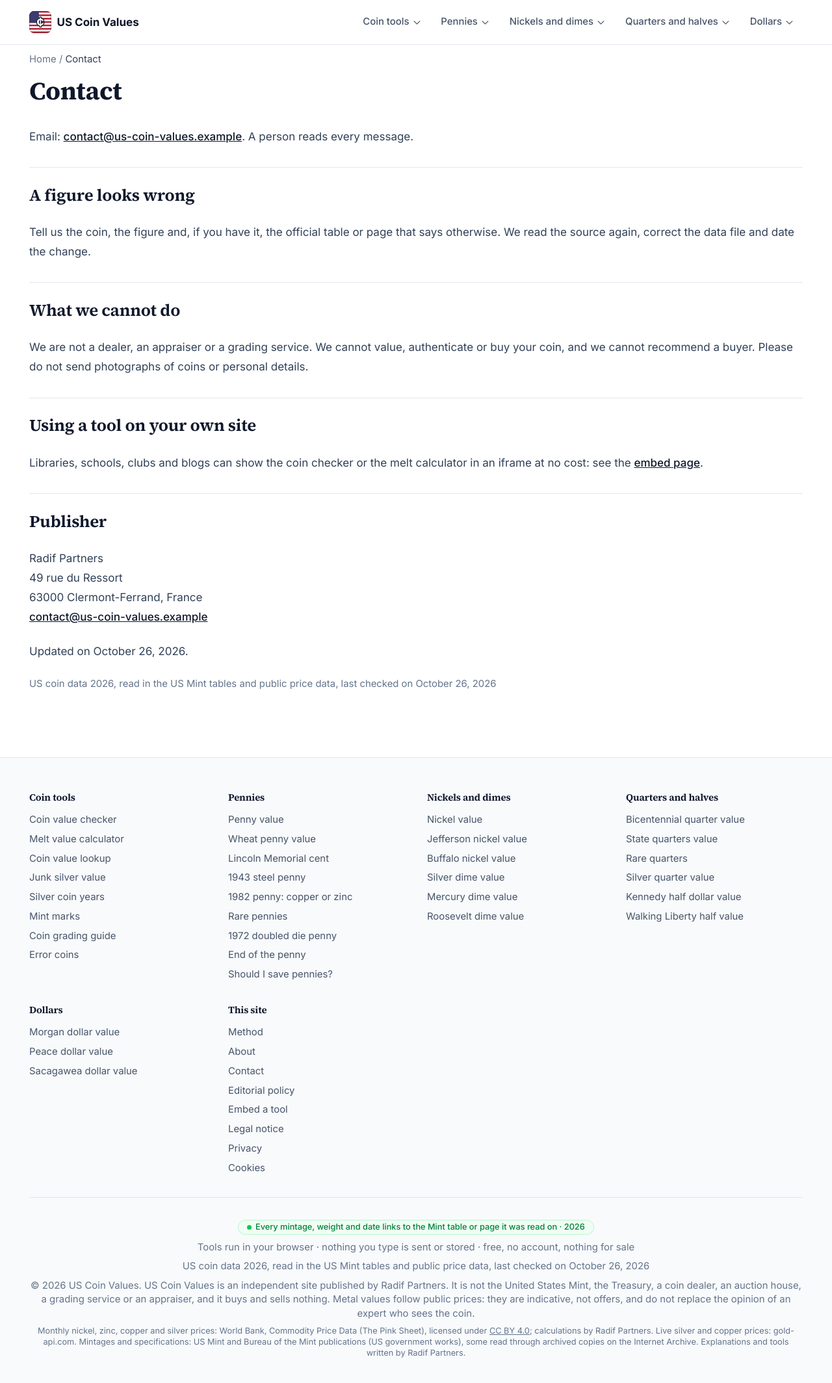
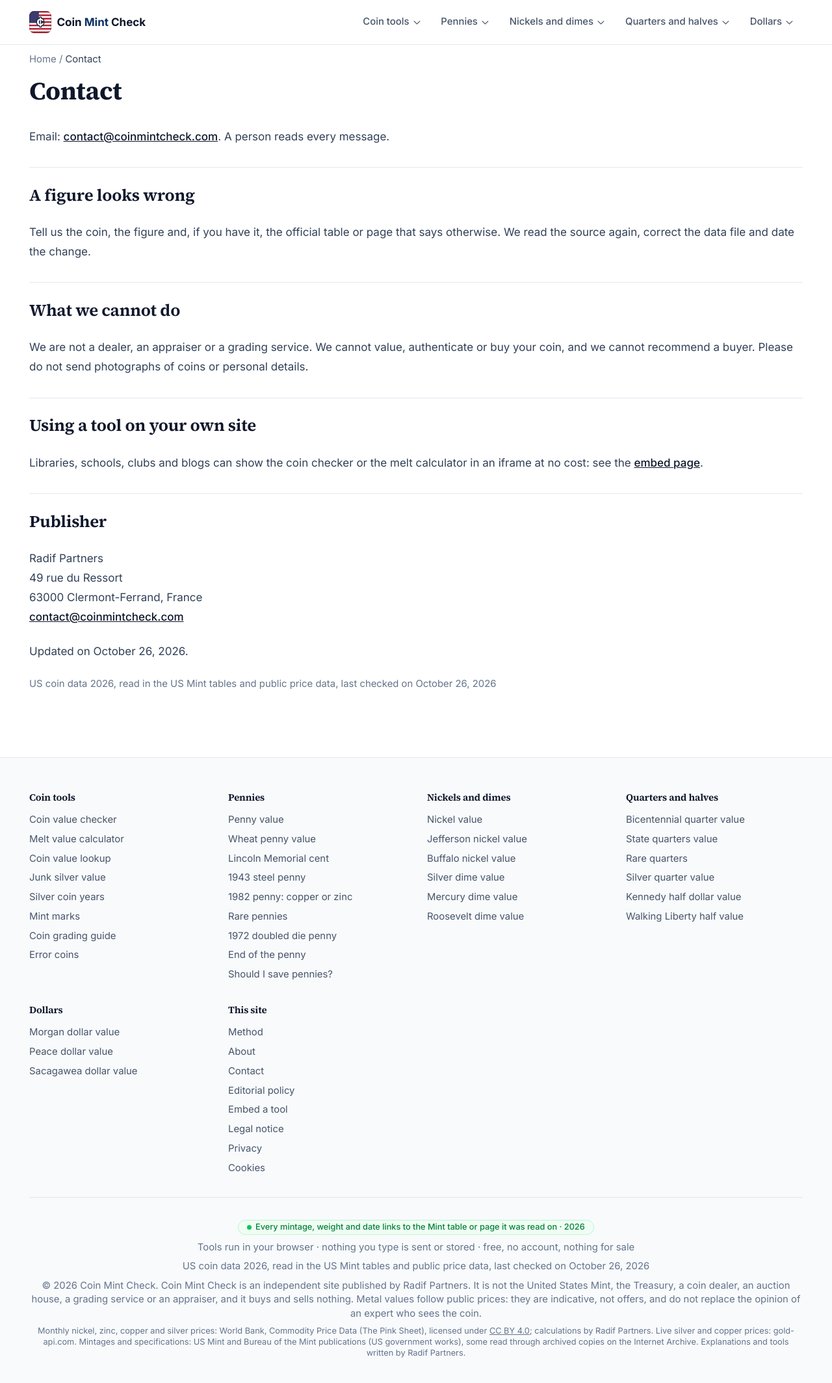
Before and after one commit to Mottalib-10M/coinmintcheck.com, an Astro site: page /en/contact in a window 1280 px wide. Shown: the whole page at 65% size. Built offline with nearby package versions, Linux system fonts and the light colour scheme; Astro itself is replaced by a stand-in of ours.

Commit message:
Renommage sur le domaine coinmintcheck.com
Co-Authored-By: Claude Opus 5.5 <noreply@anthropic.com>

```diff
--- a/package.json
+++ b/package.json
@@ -1,5 +1,5 @@
 {
-  "name": "us-coin-values",
+  "name": "coinmintcheck.com",
   "type": "module",
   "version": "0.1.0",
   "private": true,
--- a/public/robots.txt
+++ b/public/robots.txt
@@ -3,4 +3,4 @@ Allow: /
 
 Disallow: /*?*
 
-Sitemap: https://us-coin-values.example/sitemap-index.xml
+Sitemap: https://coinmintcheck.com/sitemap-index.xml
--- a/src/data/og.json
+++ b/src/data/og.json
@@ -7,7 +7,7 @@
    "title": "US coin values 2026\nmintage, metal, melt value",
    "subtitle": "Pennies · nickels · dimes · quarters · halves · dollars, in your browser",
    "badge": "Mintages from official Mint tables, read October 26, 2026",
-   "brand": "US Coin Values"
+   "brand": "Coin Mint Check"
   }
  ]
 }
--- a/src/data/site-config.ts
+++ b/src/data/site-config.ts
@@ -1,8 +1,8 @@
 /** Configuration centrale du site (générée par new-site.py). */
-export const SITE_URL = "https://us-coin-values.example";
-export const SITE_NAMES: Record<string, string> = {"en": "US Coin Values"};
+export const SITE_URL = "https://coinmintcheck.com";
+export const SITE_NAMES: Record<string, string> = {"en": "Coin Mint Check"};
 // Partie du nom affichée en couleur dans l'en-tête (RECETTE §10.3), « » pour aucune.
-export const BRAND_ACCENT = "";
+export const BRAND_ACCENT = "Mint";
 export const LANG_TAGS: Record<string, string> = {"en": "en-US"};
 export const OG_LOCALES: Record<string, string> = {"en": "en_US"};
 export const LOCALE_TAG = 'en-US';
@@ -18,7 +18,7 @@ export const AUTHOR_DESC: Record<string, string> = {"en": "Radif Partners reads
  *  themes reellement traites par le site, pas une liste de mots-cles : un sujet
  *  declare ici sans page qui le couvre est une declaration fausse. */
 export const KNOWS_ABOUT: Record<string, string[]> = {"en": ["US Mint circulating coin mintages", "Melt value of silver, copper and nickel coins", "Lincoln cents and the end of penny production in 2025", "Mint marks of Philadelphia, Denver, San Francisco, Carson City and New Orleans", "Coin grading basics", "Known US coin error varieties"]};
-export const CONTACT_EMAIL = "contact@us-coin-values.example";
+export const CONTACT_EMAIL = "contact@coinmintcheck.com";
 export const THEME_COLOR = '#0A3161';
 export const LOGO_SYMBOL = '¢';
 export const BING_VERIFY_CODE = '';
--- a/src/data/spot-snapshot.json
+++ b/src/data/spot-snapshot.json
@@ -1,6 +1,6 @@
 {
- "silverOz": 54.19,
- "copperLb": 6.5513,
- "at": "2026-10-26T16:49:46Z",
+ "silverOz": 54.4,
+ "copperLb": 6.562,
+ "at": "2026-10-26T17:14:15Z",
  "source": "gold-api.com"
 }
--- a/src/i18n/ui.ts
+++ b/src/i18n/ui.ts
@@ -6,7 +6,7 @@ const en = {
   asOf: 'US coin data', lastUpdated: 'read in the US Mint tables and public price data, last checked on',
   footerValidated: 'Every mintage, weight and date links to the Mint table or page it was read on',
   footerBrowser: 'Tools run in your browser · nothing you type is sent or stored · free, no account, nothing for sale',
-  footerDisclaimer: 'US Coin Values is an independent site published by Radif Partners. It is not the United States Mint, the Treasury, a coin dealer, an auction house, a grading service or an appraiser, and it buys and sells nothing. Metal values follow public prices: they are indicative, not offers, and do not replace the opinion of an expert who sees the coin.',
+  footerDisclaimer: 'Coin Mint Check is an independent site published by Radif Partners. It is not the United States Mint, the Treasury, a coin dealer, an auction house, a grading service or an appraiser, and it buys and sells nothing. Metal values follow public prices: they are indicative, not offers, and do not replace the opinion of an expert who sees the coin.',
   footerPopular: 'Tools',
   notFound: 'There is no page at this address. The coin value checker is on the home page.',
   readMore: 'Read more', back: 'Home',
--- a/src/pages/en/about.astro
+++ b/src/pages/en/about.astro
@@ -8,7 +8,7 @@ import { PAGES } from '../../lib/guides';
 const lang = 'en';
 const n = PAGES.length + 1;
 ---
-<PageLayout title="Radif Partners, publisher of US Coin Values: who we are" description="Who publishes US Coin Values, where every mintage and metal figure comes from, what the tools do with what you type and what this site will never sell to you." lang={lang} jsonLd={[organizationSchema(lang), profilePageSchema({ path: route('about', lang), lang }), breadcrumbSchema([{ name: 'Home', path: route('home', lang) }, { name: 'About', path: route('about', lang) }])]} breadcrumbs={[{ label: 'About' }]}>
+<PageLayout title="Radif Partners, publisher of Coin Mint Check: who we are" description="Who publishes Coin Mint Check, where every mintage and metal figure comes from, what the tools do with what you type and what this site will never sell to you." lang={lang} jsonLd={[organizationSchema(lang), profilePageSchema({ path: route('about', lang), lang }), breadcrumbSchema([{ name: 'Home', path: route('home', lang) }, { name: 'About', path: route('about', lang) }])]} breadcrumbs={[{ label: 'About' }]}>
   <header class="mb-6"><p class="kicker">About</p><h1 class="mt-0 text-3xl font-bold text-navy-900 md:text-4xl">Who is behind {SITE_NAMES[lang]}</h1></header>
   <div class="prose prose-slate max-w-none">
     <div class="not-prose mb-6"><p class="text-lg font-semibold text-navy-900">{AUTHOR_NAME}</p><p class="text-navy-700">{AUTHOR_ROLE[lang]}</p></div>
--- a/src/pages/en/contact.astro
+++ b/src/pages/en/contact.astro
@@ -6,7 +6,7 @@ import { route } from '../../i18n/routes';
 import { displayDate } from '../../lib/format';
 const lang = 'en';
 ---
-<PageLayout title={`Contact ${SITE_NAMES[lang]}: a figure, a source, the widget`} description="Write to US Coin Values when a mintage, a weight or a date looks wrong, when a page seems out of date, or to embed the coin checker or melt calculator on your own site." lang={lang} noindex={true} breadcrumbs={[{ label: 'Contact' }]} showAuthor={false}>
+<PageLayout title={`Contact ${SITE_NAMES[lang]}: a figure, a source, the widget`} description="Write to Coin Mint Check when a mintage, a weight or a date looks wrong, when a page seems out of date, or to embed the coin checker or melt calculator on your own site." lang={lang} noindex={true} breadcrumbs={[{ label: 'Contact' }]} showAuthor={false}>
   <div class="prose prose-slate max-w-none">
     <h1>Contact</h1>
     <p>Email: <a href={`mailto:${CONTACT_EMAIL}`}>{CONTACT_EMAIL}</a>. A person reads every message.</p>
--- a/src/pages/en/editorial-policy.astro
+++ b/src/pages/en/editorial-policy.astro
@@ -5,7 +5,7 @@ import { route } from '../../i18n/routes';
 import { displayDate } from '../../lib/format';
 const lang = 'en';
 ---
-<PageLayout title={`Editorial policy of ${SITE_NAMES[lang]}: sources and corrections`} description="Which Mint tables and official pages US Coin Values relies on, how mintages and metal values are checked, which sources it refuses and how a mistake is corrected and dated." lang={lang} noindex={true} breadcrumbs={[{ label: 'Editorial policy' }]} showAuthor={false}>
+<PageLayout title={`Editorial policy of ${SITE_NAMES[lang]}: sources and corrections`} description="Which Mint tables and official pages Coin Mint Check relies on, how mintages and metal values are checked, which sources it refuses and how a mistake is corrected and dated." lang={lang} noindex={true} breadcrumbs={[{ label: 'Editorial policy' }]} showAuthor={false}>
   <div class="prose prose-slate max-w-none">
     <h1>Editorial and corrections policy</h1>
     <p>People use these pages to decide whether a coin deserves a closer look or a trip to an expert. A wrong mintage or a wrong silver content can make them sell a scarce coin for its metal or spend money grading a common one, so every figure points back to the publication it was read in.</p>
--- a/src/pages/en/method.astro
+++ b/src/pages/en/method.astro
@@ -10,7 +10,7 @@ const h = helpers(lang);
 const s = (k: Parameters<typeof h.src>[0], t: string) => h.src(k, t);
 const A = h.alloy;
 ---
-<PageLayout title="Method of US Coin Values: mintages, metals and melt values" description="How US Coin Values reads the Mint tables, which weights and alloys it uses, where metal prices come from and how the melt value of a coin is computed." lang={lang} jsonLd={[articleSchema({ title: 'How mintages, metals and melt values are worked out', description: 'Method of US Coin Values', path: route('method', lang), lang }), breadcrumbSchema([{ name: 'Home', path: route('home', lang) }, { name: 'Method', path: route('method', lang) }])]} breadcrumbs={[{ label: 'Method' }]}>
+<PageLayout title="Method of Coin Mint Check: mintages, metals and melt values" description="How Coin Mint Check reads the Mint tables, which weights and alloys it uses, where metal prices come from and how the melt value of a coin is computed." lang={lang} jsonLd={[articleSchema({ title: 'How mintages, metals and melt values are worked out', description: 'Method of Coin Mint Check', path: route('method', lang), lang }), breadcrumbSchema([{ name: 'Home', path: route('home', lang) }, { name: 'Method', path: route('method', lang) }])]} breadcrumbs={[{ label: 'Method' }]}>
   <header class="mb-6"><p class="kicker">Method</p><h1 class="mt-0 text-3xl font-bold text-navy-900 md:text-4xl">How mintages, metals and melt values are worked out</h1></header>
   <div class="prose prose-slate max-w-none">
     <p>Every page and every tool reads two data files: one of weights, alloys, dates and prices, read on the sources below on {h.date(h.P.retrieved_at)}, and one of mintages, built by a script from our transcription of the Mint’s tables. No figure is typed into a page; when a source changes, the file changes and every page follows. Automated tests check the engine against figures read by hand in the tables.</p>
```
Also changed, not shown: public/manifest.webmanifest, public/og-en.png, 1 other file.
